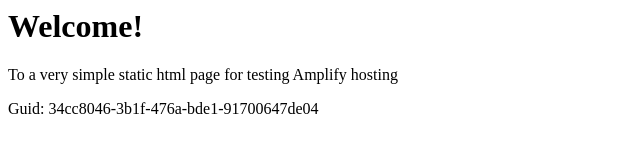
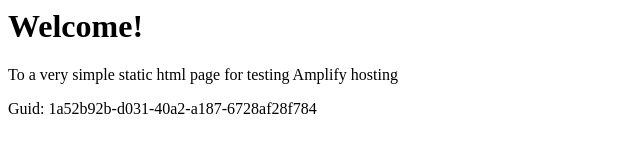
Before and after one commit to aws-aemilia-icn/Github-PR-Commit-Integration-Test-DoNotTouch-GitHubWebhookPushCanaryTest-v1-preprod-ap-northeast-2, a website: page src/index.html in a window 1280 px wide. Shown: the full height of the page, 0-640 px from the left. Drawn offline with Linux system fonts and the light colour scheme.

Commit message:
commit from integ tests

```diff
--- a/src/index.html
+++ b/src/index.html
@@ -12,6 +12,6 @@
 <body>
     <h1>Welcome!</h1>
     <p>To a very simple static html page for testing Amplify hosting</p>
-    <p>Guid: 34cc8046-3b1f-476a-bde1-91700647de04</p></body>
+    <p>Guid: 1a52b92b-d031-40a2-a187-6728af28f784</p></body>
 
 </html>
```
